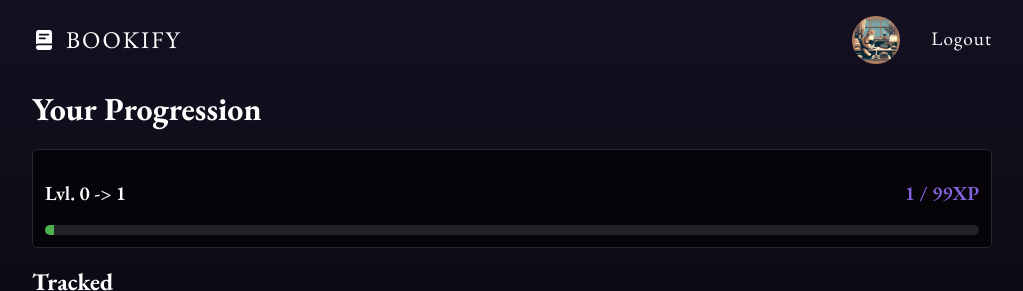
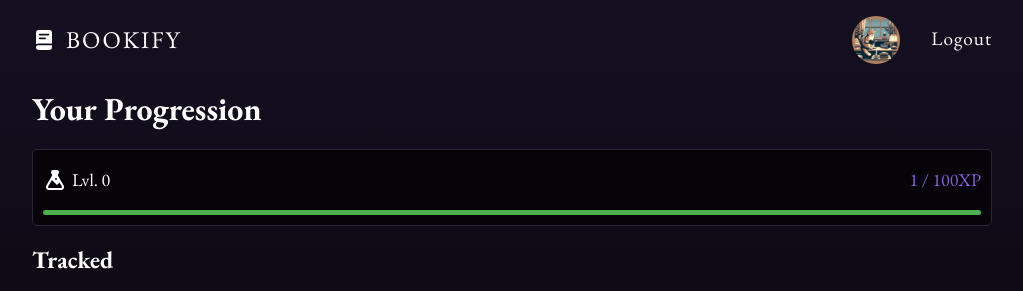
Before and after one commit to elizajae/capstone-1, a Flask app: page /profile in a window 1280 px wide. Shown: the top 291 px of the page, without its empty margins (128-1151 px from the left). Run offline with Flask 3, Linux system fonts and the light colour scheme; the visitor is signed in with stand-in values (Sample User, id 1); tables that the repository leaves empty hold one stand-in row (values such as "Sample post"); a database or web service that is not in the repository returns one stand-in record (values such as "Sample title"); data that the repository does not hold is empty.

Commit message:
Finished polish

```diff
--- a/app.py
+++ b/app.py
@@ -49,9 +49,10 @@ def get_level_threshold(level):
 
 def determine_level(xp):
     level = 0
+
     while xp >= get_level_threshold(level):
-        xp -= get_level_threshold(level)
         level += 1
+
     return level
 
 
@@ -439,6 +440,14 @@ def profile():
 
     level = determine_level(xp)
 
-    xp_to_next_level = get_level_threshold(level) - xp
+    xp_to_next_level = get_level_threshold(level)
 
     return render_template("profile.html", experience=xp, level=level, xp_to_next_level=xp_to_next_level, books=books_meta)
+
+
+@app.route("/lists/delete/<list_id>", methods=["POST"])
+def delete_list(list_id):
+
+    UserList.delete_by_id(list_id)
+
+    return True
--- a/models.py
+++ b/models.py
@@ -95,6 +95,12 @@ class UserList(db.Model):
     def get_user_lists(cls, user_id):
         return cls.query.filter_by(user_id=user_id).all()
 
+    @classmethod
+    def delete_by_id(cls, id):
+        UserListBook.query.filter_by(list_id=id).delete()
+        cls.query.filter_by(id=id).delete()
+        db.session.commit()
+
 
 class ProgressEntry(db.Model):
     __tablename__ = "progress_entries"
--- a/static/css/book.css
+++ b/static/css/book.css
@@ -105,3 +105,23 @@
     text-transform: uppercase;
     opacity: 0.5;
 }
+
+.list-top {
+    display: flex;
+    justify-content: space-between;
+    align-items: center;
+}
+
+.list-top button {
+    background: none;
+    border: none;
+    outline: none;
+    cursor: pointer;
+    color: #fff;
+    font-size: 1rem;
+    background-color: #FFA500;
+    padding: 10px 20px;
+    border-radius: 10px;
+    text-decoration: none;
+    transition: all 0.3s ease-in-out;
+}
--- a/static/css/profile.css
+++ b/static/css/profile.css
@@ -6,7 +6,7 @@
 }
 
 .xp-bar {
-  height: 10px;
+  height: 5px;
   background-color: #4CAF50;
   text-align: center;
   line-height: 30px;
@@ -18,8 +18,8 @@
   display: flex;
   justify-content: space-between;
   align-items: center;
-  font-size: 20px;
-  font-weight: 600;
+  font-size: 18px;
+  font-weight: 400;
 }
 
 .xp-top .xp-text {
@@ -29,7 +29,9 @@
 .xp-section {
   width: 100%;
   background-color: #060408;
-  padding: 12px;
+  padding-bottom: 10px;
+  padding-left: 10px;
+  padding-right: 10px;
   color: white;
   border-radius: 5px;
   margin-bottom: 10px;
--- a/templates/home.html
+++ b/templates/home.html
@@ -474,7 +474,7 @@
           {% endif %}
         </div>
 
-        <h2>Your Recommendations</h2>
+        <h2 style="margin-top: 50px">Your Recommendations</h2>
         <p>These are books recommended based on other saved titles.</p>
         <div class="list-books" style="margin-top: 50px">
           {% for book in books %}
--- a/templates/profile.html
+++ b/templates/profile.html
@@ -15,15 +15,36 @@
 
   <div class="xp-section">
     <div class="xp-top">
-      <p>Lvl. {{level}} -> {{ level + 1}}</p>
+      <p style="display: flex; align-items: center">
+        <svg
+          style="margin-right: 5px"
+          xmlns="http://www.w3.org/2000/svg"
+          width="24"
+          height="24"
+          viewBox="0 0 24 24"
+        >
+          <path
+            fill="white"
+            d="M6 22a3 3 0 0 1-3-3c0-.6.18-1.16.5-1.63L9 7.81V6a1 1 0 0 1-1-1V4a2 2 0 0 1 2-2h4a2 2 0 0 1 2 2v1a1 1 0 0 1-1 1v1.81l5.5 9.56c.32.47.5 1.03.5 1.63a3 3 0 0 1-3 3zm-1-3a1 1 0 0 0 1 1h12a1 1 0 0 0 1-1c0-.21-.07-.41-.18-.57l-2.29-3.96L14 17l-5.07-5.07l-3.75 6.5c-.11.16-.18.36-.18.57m8-9a1 1 0 0 0-1 1a1 1 0 0 0 1 1a1 1 0 0 0 1-1a1 1 0 0 0-1-1"
+          /></svg
+        >Lvl. {{level}}
+      </p>
       <p class="xp-text">{{experience}} / {{xp_to_next_level}}XP</p>
     </div>
 
     <div class="xp-bar-container">
-      <div
-        class="xp-bar"
-        style="width: {{ (experience / xp_to_next_level) * 100}}%;"
-      ></div>
+      <div class="xp-bar" id="xp-bar"></div>
+      <script>
+        const experience = /* Your experience value */;
+        const xp_to_next_level = /* Your xp_to_next_level value */;
+
+        if (xp_to_next_level !== 0) {
+          const widthPercentage = (experience / xp_to_next_level) * 100;
+          document.getElementById("xp-bar").style.width = widthPercentage + "%";
+        } else {
+          document.getElementById("xp-bar").style.width = "0%";
+        }
+      </script>
     </div>
   </div>
 
```
Also changed, not shown: templates/list.html (+17 -1 lines).
